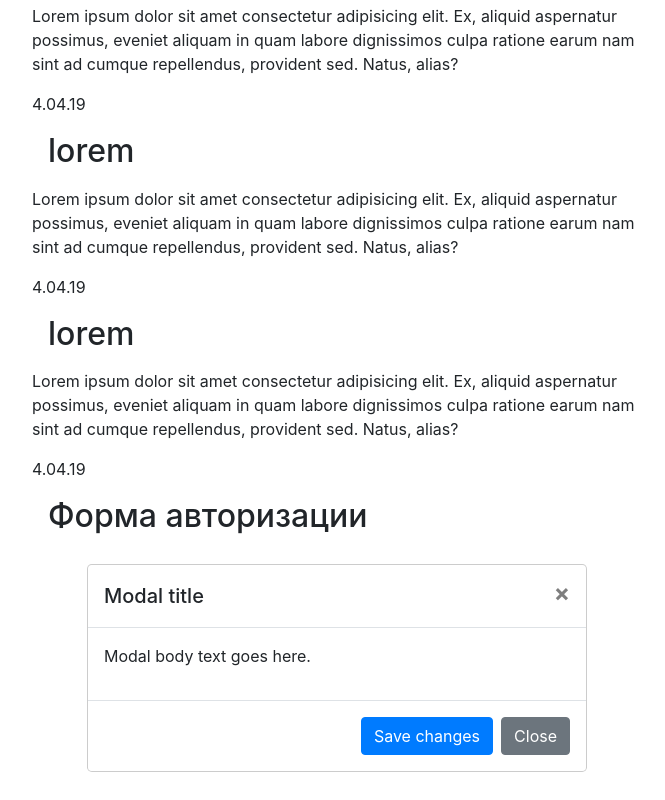
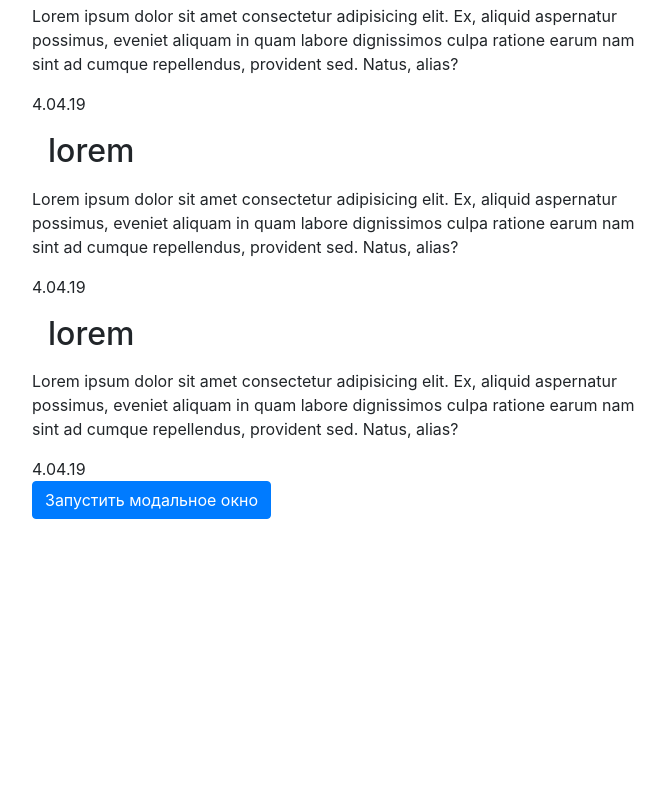
Before and after one commit to PavelBelove/React, a React app: page / in a window 1280 px wide. Shown: the part 226-1026 px from the top of the page, without its empty margins (303-968 px from the left). After the commit the page ends 800 px from the top, so only its background shows below. Built offline with nearby package versions, Linux system fonts and the light colour scheme.

Commit message:
Modal test

```diff
--- a/src/App.jsx
+++ b/src/App.jsx
@@ -1,5 +1,6 @@
 
 import React, { Component } from 'react';
+
 import WelcomeModal from './WelcomeModal';
 import Menu from './Blog';
 
@@ -25,8 +26,7 @@ class App extends Component {
     return (
       <>
         <Menu items={MENUITEMS} />
-        <h2>Форма авторизации</h2>
-        <WelcomeModal/>
+        <WelcomeModal />
 
       </>
     );
--- a/src/WelcomeModal.jsx
+++ b/src/WelcomeModal.jsx
@@ -1,30 +1,35 @@
 import React, { Component } from 'react';
 import Inp from './Input';
-
+import $ from 'jquery';
 import './style.css';
 
 class WelcomeModal extends React.Component {
     render() {
         return (
-            <div class="modal" tabindex="-1" role="dialog">
+            <>
+
+                <button type="button" class="btn btn-primary" data-toggle="modal" data-target="#exampleModal">Запустить модальное окно</button>
+
+
+                <div class="modal fade" id="exampleModal" tabindex="-1" role="dialog" aria-labelledby="exampleModalLabel" aria-hidden="true">
                     <div class="modal-dialog" role="document">
                         <div class="modal-content">
                             <div class="modal-header">
-                            <h5 class="modal-title">Modal title</h5>
+                                <h5 class="modal-title" id="exampleModalLabel">Modal title</h5>
                                 <button type="button" class="close" data-dismiss="modal" aria-label="Close">
                                     <span aria-hidden="true">&times;</span>
                                 </button>
                             </div>
                             <div class="modal-body">
-                            <p>Modal body text goes here.</p>
                             </div>
                             <div class="modal-footer">
-                            <button type="button" class="btn btn-primary">Save changes</button>
                                 <button type="button" class="btn btn-secondary" data-dismiss="modal">Close</button>
+
                             </div>
                         </div>
                     </div>
                 </div>
+            </>
         )
             ;
 
--- a/src/index.html
+++ b/src/index.html
@@ -13,24 +13,6 @@
   <div id="web-page" class="container"></div>
   <!-- end React block -->
 
-      <div class="modal-dialog" role="document">
-        <div class="modal-content">
-          <div class="modal-header">
-            <h5 class="modal-title">Modal title</h5>
-            <button type="button" class="close" data-dismiss="modal" aria-label="Close">
-              <span aria-hidden="true">&times;</span>
-            </button>
-          </div>
-          <div class="modal-body">
-            <p>Modal body text goes here.</p>
-          </div>
-          <div class="modal-footer">
-            <button type="button" class="btn btn-primary">Save changes</button>
-            <button type="button" class="btn btn-secondary" data-dismiss="modal">Close</button>
-          </div>
-        </div>
-      </div>
-    </div>
 </body>
 
 </html>
```
Lines whose indentation alone changed are shown as unchanged.
